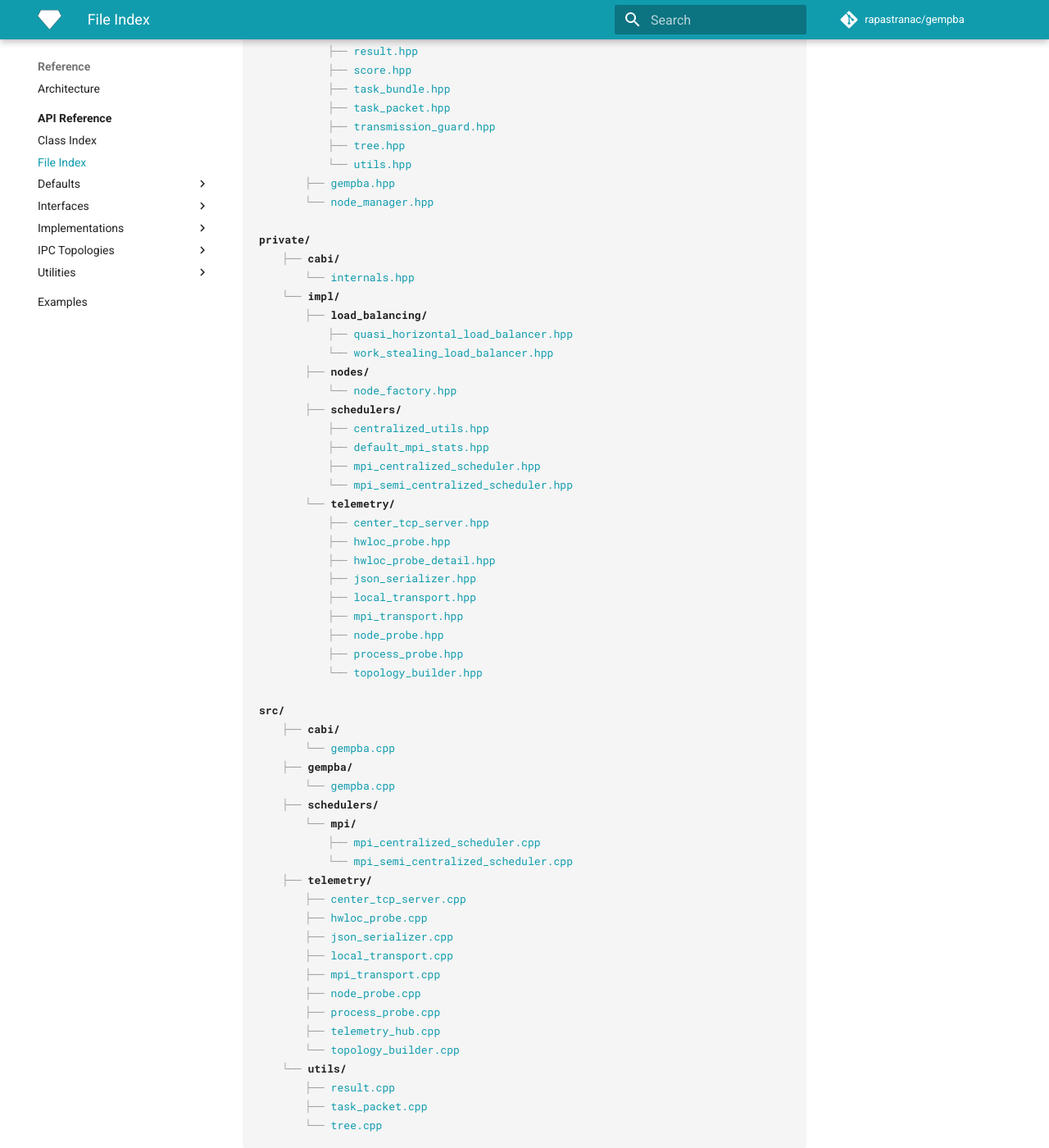
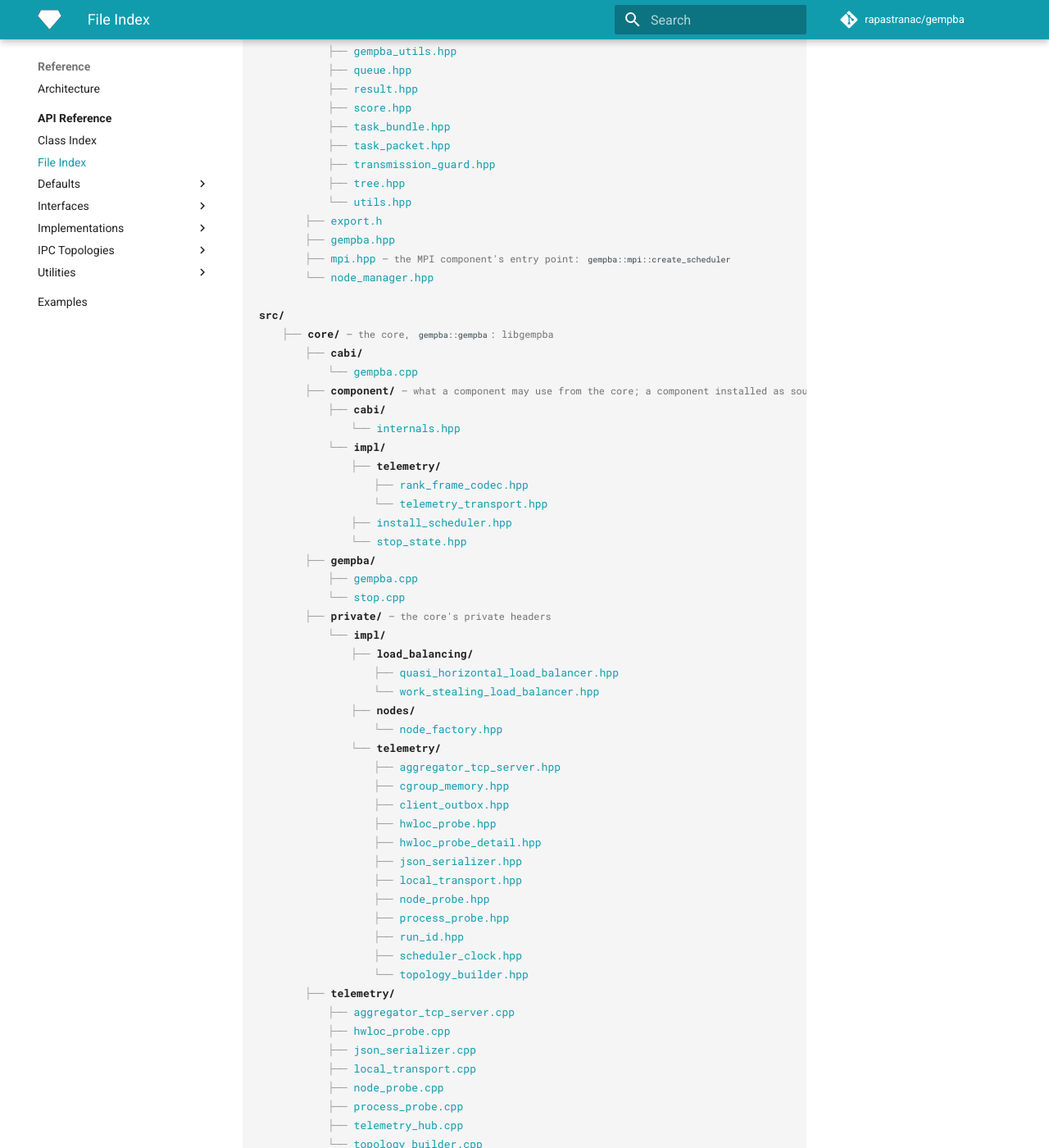
Before and after one commit to rapastranac/gempba-docs, an MkDocs documentation site: the page built from docs/reference/file-index.md, in a window 1280 px wide and 1400 px high, scrolled down 1111 px. Shown: the whole window at 82% size. Built offline with MkDocs 1.6.1 and Material for MkDocs 9.7.7, drawn with Linux system fonts in a browser that asks for light colours; comment, search, counter and statistics services are not loaded; some of the changed text lies outside the part shown.

Commit message:
#473 docs(#5, #8): Map the file index to v5's source layout and rename worker_frame to rank_frame
- File index: include/gempba as v5 ships it, and src/core and src/mpi instead of private/ and src/
- Class index: telemetry::rank_frame instead of worker_frame

```diff
--- a/docs/reference/file-index.md
+++ b/docs/reference/file-index.md
@@ -14,46 +14,40 @@
 <br>
 
 <div><span class="dn">include/</span></div>
-
 <div class="d1"><span class="tc">└── </span><span class="dn">gempba/</span></div>
-
 <div class="d2"><span class="tc">├── </span><span class="dn">cabi/</span></div>
-<div class="d3"><span class="tc">└── </span><a href="https://github.com/rapastranac/gempba/blob/main/include/gempba/cabi/gempba.h">gempba.h</a> <span class="file-desc">— stable C ABI over the full runtime; what the <a href="../../java/how-it-works/">Java binding</a> sits on</span></div>
-
+<div class="d3"><span class="tc">├── </span><a href="https://github.com/rapastranac/gempba/blob/main/include/gempba/cabi/gempba.h">gempba.h</a> <span class="file-desc">— stable C ABI over the full runtime; what the <a href="../../java/how-it-works/">Java binding</a> sits on</span></div>
+<div class="d3"><span class="tc">└── </span><a href="https://github.com/rapastranac/gempba/blob/main/include/gempba/cabi/gempba_mpi.h">gempba_mpi.h</a> <span class="file-desc">— the C ABI's calls for the MPI component</span></div>
 <div class="d2"><span class="tc">├── </span><span class="dn">core/</span></div>
 <div class="d3"><span class="tc">├── </span><a href="../interfaces/load-balancer/">load_balancer.hpp</a></div>
 <div class="d3"><span class="tc">├── </span><a href="../defaults/node/">node.hpp</a></div>
 <div class="d3"><span class="tc">├── </span><a href="../interfaces/node-core/">node_core.hpp</a></div>
 <div class="d3"><span class="tc">├── </span><a href="../interfaces/node-traits/">node_traits.hpp</a></div>
+<div class="d3"><span class="tc">├── </span><a href="https://github.com/rapastranac/gempba/blob/main/include/gempba/core/rank_role.hpp">rank_role.hpp</a></div>
 <div class="d3"><span class="tc">├── </span><a href="../interfaces/scheduler/">scheduler.hpp</a></div>
 <div class="d3"><span class="tc">├── </span><a href="https://github.com/rapastranac/gempba/blob/main/include/gempba/core/scheduler_traits.hpp">scheduler_traits.hpp</a></div>
 <div class="d3"><span class="tc">├── </span><a href="../interfaces/serial-runnable/">serial_runnable.hpp</a></div>
-<div class="d3"><span class="tc">└── </span><a href="https://github.com/rapastranac/gempba/blob/main/include/gempba/core/serializable.hpp">serializable.hpp</a></div>
-
-<div class="d2"><span class="tc">├── </span><span class="dn">defaults/</span></div>
-<div class="d3"><span class="tc">└── </span><a href="../implementations/stats-visitors/default-mpi-stats-visitor/">default_mpi_stats_visitor.hpp</a></div>
-
+<div class="d3"><span class="tc">├── </span><a href="https://github.com/rapastranac/gempba/blob/main/include/gempba/core/serializable.hpp">serializable.hpp</a></div>
+<div class="d3"><span class="tc">└── </span><a href="../../stopping-a-run/">stop.hpp</a></div>
 <div class="d2"><span class="tc">├── </span><span class="dn">detail/</span></div>
 <div class="d3"><span class="tc">├── </span><span class="dn">nodes/</span></div>
 <div class="d4"><span class="tc">└── </span><a href="https://github.com/rapastranac/gempba/blob/main/include/gempba/detail/nodes/node_core_impl.hpp">node_core_impl.hpp</a></div>
 <div class="d3"><span class="tc">└── </span><span class="dn">runnables/</span></div>
 <div class="d4"><span class="tc">├── </span><a href="https://github.com/rapastranac/gempba/blob/main/include/gempba/detail/runnables/serial_runnable_non_void.hpp">serial_runnable_non_void.hpp</a></div>
 <div class="d4"><span class="tc">└── </span><a href="https://github.com/rapastranac/gempba/blob/main/include/gempba/detail/runnables/serial_runnable_void.hpp">serial_runnable_void.hpp</a></div>
-
+<div class="d2"><span class="tc">├── </span><span class="dn">mpi/</span> <span class="file-desc">— the MPI component's public headers</span></div>
+<div class="d3"><span class="tc">└── </span><a href="../implementations/stats-visitors/default-mpi-stats-visitor/">default_mpi_stats_visitor.hpp</a></div>
 <div class="d2"><span class="tc">├── </span><span class="dn">stats/</span></div>
 <div class="d3"><span class="tc">├── </span><a href="../interfaces/stats/">stats.hpp</a></div>
 <div class="d3"><span class="tc">└── </span><a href="../interfaces/stats-visitor/">stats_visitor.hpp</a></div>
-
 <div class="d2"><span class="tc">├── </span><span class="dn">telemetry/</span> <span class="file-desc">— see the <a href="../../telemetry/">Telemetry</a> section</span></div>
 <div class="d3"><span class="tc">├── </span><a href="https://github.com/rapastranac/gempba/blob/main/include/gempba/telemetry/frames.hpp">frames.hpp</a></div>
 <div class="d3"><span class="tc">├── </span><a href="https://github.com/rapastranac/gempba/blob/main/include/gempba/telemetry/runtime_mode.hpp">runtime_mode.hpp</a></div>
 <div class="d3"><span class="tc">├── </span><a href="https://github.com/rapastranac/gempba/blob/main/include/gempba/telemetry/telemetry_hub.hpp">telemetry_hub.hpp</a></div>
-<div class="d3"><span class="tc">├── </span><a href="https://github.com/rapastranac/gempba/blob/main/include/gempba/telemetry/telemetry_transport.hpp">telemetry_transport.hpp</a></div>
 <div class="d3"><span class="tc">└── </span><a href="https://github.com/rapastranac/gempba/blob/main/include/gempba/telemetry/topology.hpp">topology.hpp</a></div>
-
 <div class="d2"><span class="tc">├── </span><span class="dn">utils/</span></div>
+<div class="d3"><span class="tc">├── </span><a href="https://github.com/rapastranac/gempba/blob/main/include/gempba/utils/gempba_utils.hpp">gempba_utils.hpp</a></div>
 <div class="d3"><span class="tc">├── </span><a href="../utilities/queue/">queue.hpp</a></div>
-<div class="d3"><span class="tc">├── </span><a href="https://github.com/rapastranac/gempba/blob/main/include/gempba/utils/gempba_utils.hpp">gempba_utils.hpp</a></div>
 <div class="d3"><span class="tc">├── </span><a href="../utilities/result/">result.hpp</a></div>
 <div class="d3"><span class="tc">├── </span><a href="../utilities/score/">score.hpp</a></div>
 <div class="d3"><span class="tc">├── </span><a href="../utilities/task-bundle/">task_bundle.hpp</a></div>
@@ -61,63 +55,82 @@
 <div class="d3"><span class="tc">├── </span><a href="../utilities/transmission-guard/">transmission_guard.hpp</a></div>
 <div class="d3"><span class="tc">├── </span><a href="../utilities/tree/">tree.hpp</a></div>
 <div class="d3"><span class="tc">└── </span><a href="https://github.com/rapastranac/gempba/blob/main/include/gempba/utils/utils.hpp">utils.hpp</a></div>
-
+<div class="d2"><span class="tc">├── </span><a href="https://github.com/rapastranac/gempba/blob/main/include/gempba/export.h">export.h</a></div>
 <div class="d2"><span class="tc">├── </span><a href="../defaults/gempba-hpp/">gempba.hpp</a></div>
+<div class="d2"><span class="tc">├── </span><a href="../defaults/gempba-hpp/#the-mpi-component-gempbampihpp">mpi.hpp</a> <span class="file-desc">— the MPI component's entry point: <code>gempba::mpi::create_scheduler</code></span></div>
 <div class="d2"><span class="tc">└── </span><a href="../defaults/node-manager/">node_manager.hpp</a></div>
 
 <br>
 
-<div><span class="dn">private/</span></div>
-
-<div class="d1"><span class="tc">├── </span><span class="dn">cabi/</span></div>
-<div class="d2"><span class="tc">└── </span><a href="https://github.com/rapastranac/gempba/blob/main/private/cabi/internals.hpp">internals.hpp</a></div>
-<div class="d1"><span class="tc">└── </span><span class="dn">impl/</span></div>
-<div class="d2"><span class="tc">├── </span><span class="dn">load_balancing/</span></div>
-<div class="d3"><span class="tc">├── </span><a href="../implementations/load-balancers/quasi-horizontal/">quasi_horizontal_load_balancer.hpp</a></div>
-<div class="d3"><span class="tc">└── </span><a href="../implementations/load-balancers/work-stealing/">work_stealing_load_balancer.hpp</a></div>
-<div class="d2"><span class="tc">├── </span><span class="dn">nodes/</span></div>
-<div class="d3"><span class="tc">└── </span><a href="https://github.com/rapastranac/gempba/blob/main/private/impl/nodes/node_factory.hpp">node_factory.hpp</a></div>
+<div><span class="dn">src/</span></div>
+<div class="d1"><span class="tc">├── </span><span class="dn">core/</span> <span class="file-desc">— the core, <code>gempba::gempba</code>: libgempba</span></div>
+<div class="d2"><span class="tc">├── </span><span class="dn">cabi/</span></div>
+<div class="d3"><span class="tc">└── </span><a href="https://github.com/rapastranac/gempba/blob/main/src/core/cabi/gempba.cpp">gempba.cpp</a></div>
+<div class="d2"><span class="tc">├── </span><span class="dn">component/</span> <span class="file-desc">— what a component may use from the core; a component installed as source ships these headers with its own</span></div>
+<div class="d3"><span class="tc">├── </span><span class="dn">cabi/</span></div>
+<div class="d4"><span class="tc">└── </span><a href="https://github.com/rapastranac/gempba/blob/main/src/core/component/cabi/internals.hpp">internals.hpp</a></div>
+<div class="d3"><span class="tc">└── </span><span class="dn">impl/</span></div>
+<div class="d4"><span class="tc">├── </span><span class="dn">telemetry/</span></div>
+<div class="d5"><span class="tc">├── </span><a href="https://github.com/rapastranac/gempba/blob/main/src/core/component/impl/telemetry/rank_frame_codec.hpp">rank_frame_codec.hpp</a></div>
+<div class="d5"><span class="tc">└── </span><a href="https://github.com/rapastranac/gempba/blob/main/src/core/component/impl/telemetry/telemetry_transport.hpp">telemetry_transport.hpp</a></div>
+<div class="d4"><span class="tc">├── </span><a href="https://github.com/rapastranac/gempba/blob/main/src/core/component/impl/install_scheduler.hpp">install_scheduler.hpp</a></div>
+<div class="d4"><span class="tc">└── </span><a href="https://github.com/rapastranac/gempba/blob/main/src/core/component/impl/stop_state.hpp">stop_state.hpp</a></div>
+<div class="d2"><span class="tc">├── </span><span class="dn">gempba/</span></div>
+<div class="d3"><span class="tc">├── </span><a href="https://github.com/rapastranac/gempba/blob/main/src/core/gempba/gempba.cpp">gempba.cpp</a></div>
+<div class="d3"><span class="tc">└── </span><a href="https://github.com/rapastranac/gempba/blob/main/src/core/gempba/stop.cpp">stop.cpp</a></div>
+<div class="d2"><span class="tc">├── </span><span class="dn">private/</span> <span class="file-desc">— the core's private headers</span></div>
+<div class="d3"><span class="tc">└── </span><span class="dn">impl/</span></div>
+<div class="d4"><span class="tc">├── </span><span class="dn">load_balancing/</span></div>
+<div class="d5"><span class="tc">├── </span><a href="../implementations/load-balancers/quasi-horizontal/">quasi_horizontal_load_balancer.hpp</a></div>
+<div class="d5"><span class="tc">└── </span><a href="../implementations/load-balancers/work-stealing/">work_stealing_load_balancer.hpp</a></div>
+<div class="d4"><span class="tc">├── </span><span class="dn">nodes/</span></div>
+<div class="d5"><span class="tc">└── </span><a href="https://github.com/rapastranac/gempba/blob/main/src/core/private/impl/nodes/node_factory.hpp">node_factory.hpp</a></div>
+<div class="d4"><span class="tc">└── </span><span class="dn">telemetry/</span></div>
+<div class="d5"><span class="tc">├── </span><a href="https://github.com/rapastranac/gempba/blob/main/src/core/private/impl/telemetry/aggregator_tcp_server.hpp">aggregator_tcp_server.hpp</a></div>
+<div class="d5"><span class="tc">├── </span><a href="https://github.com/rapastranac/gempba/blob/main/src/core/private/impl/telemetry/cgroup_memory.hpp">cgroup_memory.hpp</a></div>
+<div class="d5"><span class="tc">├── </span><a href="https://github.com/rapastranac/gempba/blob/main/src/core/private/impl/telemetry/client_outbox.hpp">client_outbox.hpp</a></div>
+<div class="d5"><span class="tc">├── </span><a href="https://github.com/rapastranac/gempba/blob/main/src/core/private/impl/telemetry/hwloc_probe.hpp">hwloc_probe.hpp</a></div>
+<div class="d5"><span class="tc">├── </span><a href="https://github.com/rapastranac/gempba/blob/main/src/core/private/impl/telemetry/hwloc_probe_detail.hpp">hwloc_probe_detail.hpp</a></div>
+<div class="d5"><span class="tc">├── </span><a href="https://github.com/rapastranac/gempba/blob/main/src/core/private/impl/telemetry/json_serializer.hpp">json_serializer.hpp</a></div>
+<div class="d5"><span class="tc">├── </span><a href="https://github.com/rapastranac/gempba/blob/main/src/core/private/impl/telemetry/local_transport.hpp">local_transport.hpp</a></div>
+<div class="d5"><span class="tc">├── </span><a href="https://github.com/rapastranac/gempba/blob/main/src/core/private/impl/telemetry/node_probe.hpp">node_probe.hpp</a></div>
+<div class="d5"><span class="tc">├── </span><a href="https://github.com/rapastranac/gempba/blob/main/src/core/private/impl/telemetry/process_probe.hpp">process_probe.hpp</a></div>
+<div class="d5"><span class="tc">├── </span><a href="https://github.com/rapastranac/gempba/blob/main/src/core/private/impl/telemetry/run_id.hpp">run_id.hpp</a></div>
+<div class="d5"><span class="tc">├── </span><a href="https://github.com/rapastranac/gempba/blob/main/src/core/private/impl/telemetry/scheduler_clock.hpp">scheduler_clock.hpp</a></div>
+<div class="d5"><span class="tc">└── </span><a href="https://github.com/rapastranac/gempba/blob/main/src/core/private/impl/telemetry/topology_builder.hpp">topology_builder.hpp</a></div>
+<div class="d2"><span class="tc">├── </span><span class="dn">telemetry/</span></div>
+<div class="d3"><span class="tc">├── </span><a href="https://github.com/rapastranac/gempba/blob/main/src/core/telemetry/aggregator_tcp_server.cpp">aggregator_tcp_server.cpp</a></div>
+<div class="d3"><span class="tc">├── </span><a href="https://github.com/rapastranac/gempba/blob/main/src/core/telemetry/hwloc_probe.cpp">hwloc_probe.cpp</a></div>
+<div class="d3"><span class="tc">├── </span><a href="https://github.com/rapastranac/gempba/blob/main/src/core/telemetry/json_serializer.cpp">json_serializer.cpp</a></div>
+<div class="d3"><span class="tc">├── </span><a href="https://github.com/rapastranac/gempba/blob/main/src/core/telemetry/local_transport.cpp">local_transport.cpp</a></div>
+<div class="d3"><span class="tc">├── </span><a href="https://github.com/rapastranac/gempba/blob/main/src/core/telemetry/node_probe.cpp">node_probe.cpp</a></div>
+<div class="d3"><span class="tc">├── </span><a href="https://github.com/rapastranac/gempba/blob/main/src/core/telemetry/process_probe.cpp">process_probe.cpp</a></div>
+<div class="d3"><span class="tc">├── </span><a href="https://github.com/rapastranac/gempba/blob/main/src/core/telemetry/telemetry_hub.cpp">telemetry_hub.cpp</a></div>
+<div class="d3"><span class="tc">└── </span><a href="https://github.com/rapastranac/gempba/blob/main/src/core/telemetry/topology_builder.cpp">topology_builder.cpp</a></div>
+<div class="d2"><span class="tc">└── </span><span class="dn">utils/</span></div>
+<div class="d3"><span class="tc">├── </span><a href="https://github.com/rapastranac/gempba/blob/main/src/core/utils/logging.cpp">logging.cpp</a></div>
+<div class="d3"><span class="tc">├── </span><a href="https://github.com/rapastranac/gempba/blob/main/src/core/utils/result.cpp">result.cpp</a></div>
+<div class="d3"><span class="tc">├── </span><a href="https://github.com/rapastranac/gempba/blob/main/src/core/utils/task_packet.cpp">task_packet.cpp</a></div>
+<div class="d3"><span class="tc">└── </span><a href="https://github.com/rapastranac/gempba/blob/main/src/core/utils/tree.cpp">tree.cpp</a></div>
+<div class="d1"><span class="tc">└── </span><span class="dn">mpi/</span> <span class="file-desc">— the MPI component, <code>gempba::mpi</code>; it installs as source, compiled in the consumer's build</span></div>
+<div class="d2"><span class="tc">├── </span><span class="dn">cabi/</span></div>
+<div class="d3"><span class="tc">└── </span><a href="https://github.com/rapastranac/gempba/blob/main/src/mpi/cabi/gempba_mpi.cpp">gempba_mpi.cpp</a></div>
+<div class="d2"><span class="tc">├── </span><span class="dn">private/</span> <span class="file-desc">— the MPI component's private headers</span></div>
+<div class="d3"><span class="tc">└── </span><span class="dn">impl/</span></div>
+<div class="d4"><span class="tc">├── </span><span class="dn">schedulers/</span></div>
+<div class="d5"><span class="tc">├── </span><a href="https://github.com/rapastranac/gempba/blob/main/src/mpi/private/impl/schedulers/centralized_utils.hpp">centralized_utils.hpp</a></div>
+<div class="d5"><span class="tc">├── </span><a href="../implementations/stats/default-mpi-stats/">default_mpi_stats.hpp</a></div>
+<div class="d5"><span class="tc">├── </span><a href="../implementations/schedulers/centralized/">mpi_centralized_scheduler.hpp</a></div>
+<div class="d5"><span class="tc">├── </span><a href="../implementations/schedulers/semi-centralized/">mpi_semi_centralized_scheduler.hpp</a></div>
+<div class="d5"><span class="tc">├── </span><a href="https://github.com/rapastranac/gempba/blob/main/src/mpi/private/impl/schedulers/stop_relay.hpp">stop_relay.hpp</a></div>
+<div class="d5"><span class="tc">└── </span><a href="https://github.com/rapastranac/gempba/blob/main/src/mpi/private/impl/schedulers/termination_detector.hpp">termination_detector.hpp</a></div>
+<div class="d4"><span class="tc">└── </span><span class="dn">telemetry/</span></div>
+<div class="d5"><span class="tc">└── </span><a href="https://github.com/rapastranac/gempba/blob/main/src/mpi/private/impl/telemetry/mpi_transport.hpp">mpi_transport.hpp</a></div>
 <div class="d2"><span class="tc">├── </span><span class="dn">schedulers/</span></div>
-<div class="d3"><span class="tc">├── </span><a href="https://github.com/rapastranac/gempba/blob/main/private/impl/schedulers/centralized_utils.hpp">centralized_utils.hpp</a></div>
-<div class="d3"><span class="tc">├── </span><a href="../implementations/stats/default-mpi-stats/">default_mpi_stats.hpp</a></div>
-<div class="d3"><span class="tc">├── </span><a href="../implementations/schedulers/centralized/">mpi_centralized_scheduler.hpp</a></div>
-<div class="d3"><span class="tc">└── </span><a href="../implementations/schedulers/semi-centralized/">mpi_semi_centralized_scheduler.hpp</a></div>
-<div class="d2"><span class="tc">└── </span><span class="dn">telemetry/</span></div>
-<div class="d3"><span class="tc">├── </span><a href="https://github.com/rapastranac/gempba/blob/main/private/impl/telemetry/center_tcp_server.hpp">center_tcp_server.hpp</a></div>
-<div class="d3"><span class="tc">├── </span><a href="https://github.com/rapastranac/gempba/blob/main/private/impl/telemetry/hwloc_probe.hpp">hwloc_probe.hpp</a></div>
-<div class="d3"><span class="tc">├── </span><a href="https://github.com/rapastranac/gempba/blob/main/private/impl/telemetry/hwloc_probe_detail.hpp">hwloc_probe_detail.hpp</a></div>
-<div class="d3"><span class="tc">├── </span><a href="https://github.com/rapastranac/gempba/blob/main/private/impl/telemetry/json_serializer.hpp">json_serializer.hpp</a></div>
-<div class="d3"><span class="tc">├── </span><a href="https://github.com/rapastranac/gempba/blob/main/private/impl/telemetry/local_transport.hpp">local_transport.hpp</a></div>
-<div class="d3"><span class="tc">├── </span><a href="https://github.com/rapastranac/gempba/blob/main/private/impl/telemetry/mpi_transport.hpp">mpi_transport.hpp</a></div>
-<div class="d3"><span class="tc">├── </span><a href="https://github.com/rapastranac/gempba/blob/main/private/impl/telemetry/node_probe.hpp">node_probe.hpp</a></div>
-<div class="d3"><span class="tc">├── </span><a href="https://github.com/rapastranac/gempba/blob/main/private/impl/telemetry/process_probe.hpp">process_probe.hpp</a></div>
-<div class="d3"><span class="tc">└── </span><a href="https://github.com/rapastranac/gempba/blob/main/private/impl/telemetry/topology_builder.hpp">topology_builder.hpp</a></div>
-
-<br>
-
-<div><span class="dn">src/</span></div>
-
-<div class="d1"><span class="tc">├── </span><span class="dn">cabi/</span></div>
-<div class="d2"><span class="tc">└── </span><a href="https://github.com/rapastranac/gempba/blob/main/src/cabi/gempba.cpp">gempba.cpp</a></div>
-<div class="d1"><span class="tc">├── </span><span class="dn">gempba/</span></div>
-<div class="d2"><span class="tc">└── </span><a href="https://github.com/rapastranac/gempba/blob/main/src/gempba/gempba.cpp">gempba.cpp</a></div>
-<div class="d1"><span class="tc">├── </span><span class="dn">schedulers/</span></div>
-<div class="d2"><span class="tc">└── </span><span class="dn">mpi/</span></div>
-<div class="d3"><span class="tc">├── </span><a href="https://github.com/rapastranac/gempba/blob/main/src/schedulers/mpi/mpi_centralized_scheduler.cpp">mpi_centralized_scheduler.cpp</a></div>
-<div class="d3"><span class="tc">└── </span><a href="https://github.com/rapastranac/gempba/blob/main/src/schedulers/mpi/mpi_semi_centralized_scheduler.cpp">mpi_semi_centralized_scheduler.cpp</a></div>
-<div class="d1"><span class="tc">├── </span><span class="dn">telemetry/</span></div>
-<div class="d2"><span class="tc">├── </span><a href="https://github.com/rapastranac/gempba/blob/main/src/telemetry/center_tcp_server.cpp">center_tcp_server.cpp</a></div>
-<div class="d2"><span class="tc">├── </span><a href="https://github.com/rapastranac/gempba/blob/main/src/telemetry/hwloc_probe.cpp">hwloc_probe.cpp</a></div>
-<div class="d2"><span class="tc">├── </span><a href="https://github.com/rapastranac/gempba/blob/main/src/telemetry/json_serializer.cpp">json_serializer.cpp</a></div>
-<div class="d2"><span class="tc">├── </span><a href="https://github.com/rapastranac/gempba/blob/main/src/telemetry/local_transport.cpp">local_transport.cpp</a></div>
-<div class="d2"><span class="tc">├── </span><a href="https://github.com/rapastranac/gempba/blob/main/src/telemetry/mpi_transport.cpp">mpi_transport.cpp</a></div>
-<div class="d2"><span class="tc">├── </span><a href="https://github.com/rapastranac/gempba/blob/main/src/telemetry/node_probe.cpp">node_probe.cpp</a></div>
-<div class="d2"><span class="tc">├── </span><a href="https://github.com/rapastranac/gempba/blob/main/src/telemetry/process_probe.cpp">process_probe.cpp</a></div>
-<div class="d2"><span class="tc">├── </span><a href="https://github.com/rapastranac/gempba/blob/main/src/telemetry/telemetry_hub.cpp">telemetry_hub.cpp</a></div>
-<div class="d2"><span class="tc">└── </span><a href="https://github.com/rapastranac/gempba/blob/main/src/telemetry/topology_builder.cpp">topology_builder.cpp</a></div>
-<div class="d1"><span class="tc">└── </span><span class="dn">utils/</span></div>
-<div class="d2"><span class="tc">├── </span><a href="https://github.com/rapastranac/gempba/blob/main/src/utils/result.cpp">result.cpp</a></div>
-<div class="d2"><span class="tc">├── </span><a href="https://github.com/rapastranac/gempba/blob/main/src/utils/task_packet.cpp">task_packet.cpp</a></div>
-<div class="d2"><span class="tc">└── </span><a href="https://github.com/rapastranac/gempba/blob/main/src/utils/tree.cpp">tree.cpp</a></div>
+<div class="d3"><span class="tc">├── </span><a href="https://github.com/rapastranac/gempba/blob/main/src/mpi/schedulers/mpi_centralized_scheduler.cpp">mpi_centralized_scheduler.cpp</a></div>
+<div class="d3"><span class="tc">└── </span><a href="https://github.com/rapastranac/gempba/blob/main/src/mpi/schedulers/mpi_semi_centralized_scheduler.cpp">mpi_semi_centralized_scheduler.cpp</a></div>
+<div class="d2"><span class="tc">├── </span><span class="dn">telemetry/</span></div>
+<div class="d3"><span class="tc">└── </span><a href="https://github.com/rapastranac/gempba/blob/main/src/mpi/telemetry/mpi_transport.cpp">mpi_transport.cpp</a></div>
+<div class="d2"><span class="tc">└── </span><a href="https://github.com/rapastranac/gempba/blob/main/src/mpi/mpi.cpp">mpi.cpp</a></div>
 
 </div>
```
Also changed, not shown: docs/reference/class-index.md (+2 -2 lines).
